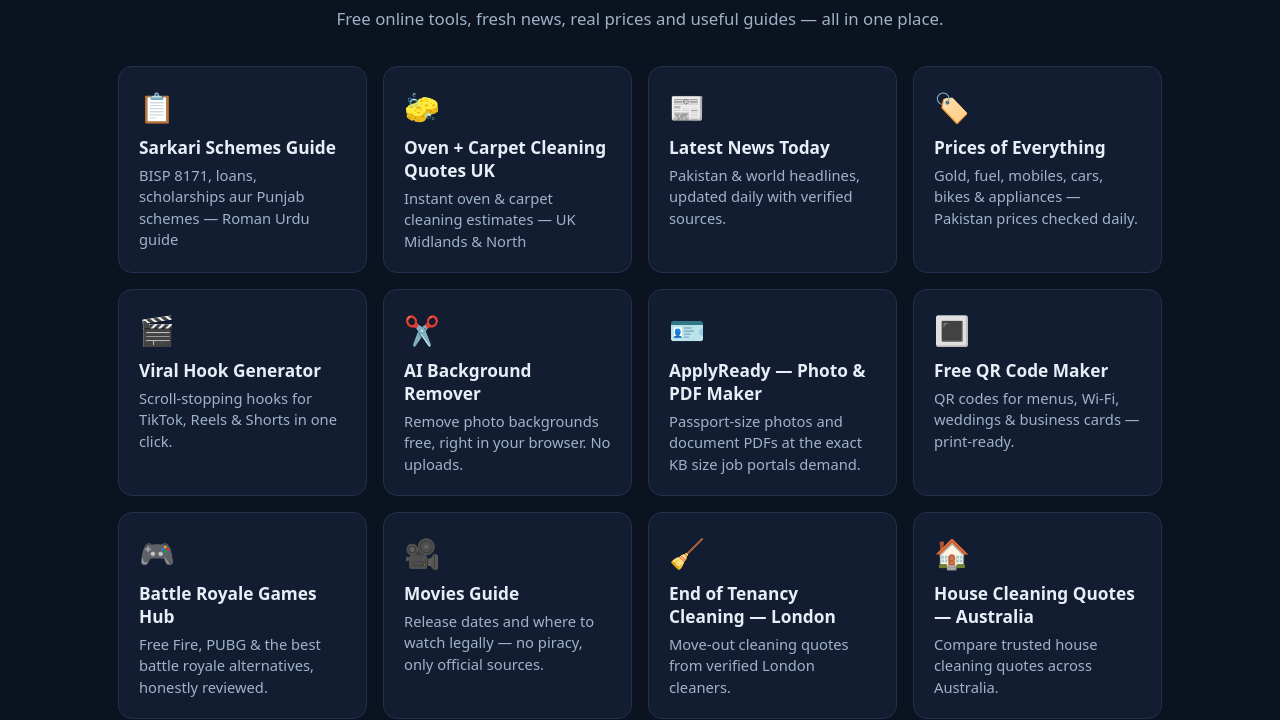
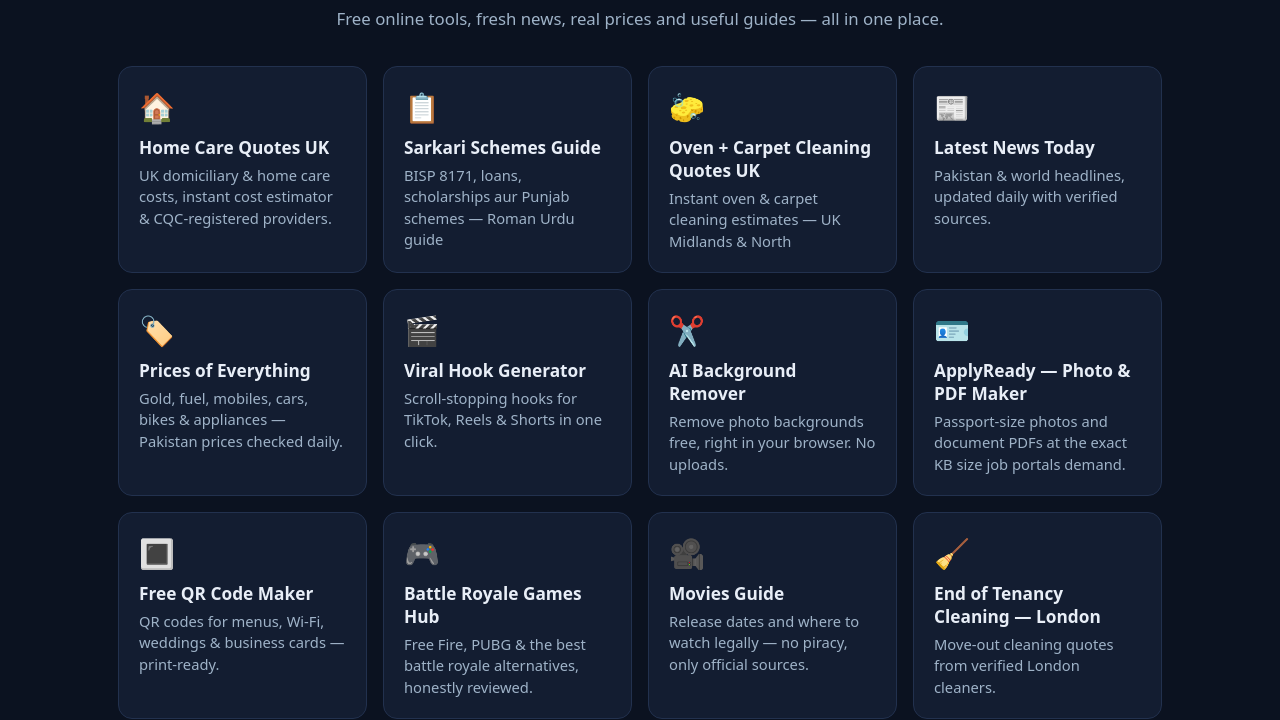
Before and after one commit to bilalahmadwrites/digidunya, a plain HTML site: page index.html in a window 1280 px wide. Shown: the part 103-823 px from the top of the page. Drawn offline with Linux system fonts and the light colour scheme.

Commit message:
Add Home Care Quotes UK card first on homepage

```diff
--- a/index.html
+++ b/index.html
@@ -29,8 +29,9 @@
 </header>
 <main>
   <div class="grid">
-         <a class="card" href="/sarkari-schemes-guide"><div class="icon">📋</div><h2>Sarkari Schemes Guide</h2><p>BISP 8171, loans, scholarships aur Punjab schemes — Roman Urdu guide</p></a>
-         <a class="card" href="/oven-carpet-cleaning-quotes-uk"><div class="icon">🧽</div><h2>Oven + Carpet Cleaning Quotes UK</h2><p>Instant oven &amp; carpet cleaning estimates — UK Midlands &amp; North</p></a>
+    <a class="card" href="/home-care-quotes-uk"><div class="icon">🏠</div><h2>Home Care Quotes UK</h2><p>UK domiciliary &amp; home care costs, instant cost estimator &amp; CQC-registered providers.</p></a>
+    <a class="card" href="/sarkari-schemes-guide"><div class="icon">📋</div><h2>Sarkari Schemes Guide</h2><p>BISP 8171, loans, scholarships aur Punjab schemes — Roman Urdu guide</p></a>
+    <a class="card" href="/oven-carpet-cleaning-quotes-uk"><div class="icon">🧽</div><h2>Oven + Carpet Cleaning Quotes UK</h2><p>Instant oven &amp; carpet cleaning estimates — UK Midlands &amp; North</p></a>
     <a class="card" href="/news"><div class="icon">📰</div><h2>Latest News Today</h2><p>Pakistan &amp; world headlines, updated daily with verified sources.</p></a>
     <a class="card" href="/prices"><div class="icon">🏷️</div><h2>Prices of Everything</h2><p>Gold, fuel, mobiles, cars, bikes &amp; appliances — Pakistan prices checked daily.</p></a>
     <a class="card" href="/hooks"><div class="icon">🎬</div><h2>Viral Hook Generator</h2><p>Scroll-stopping hooks for TikTok, Reels &amp; Shorts in one click.</p></a>
```
